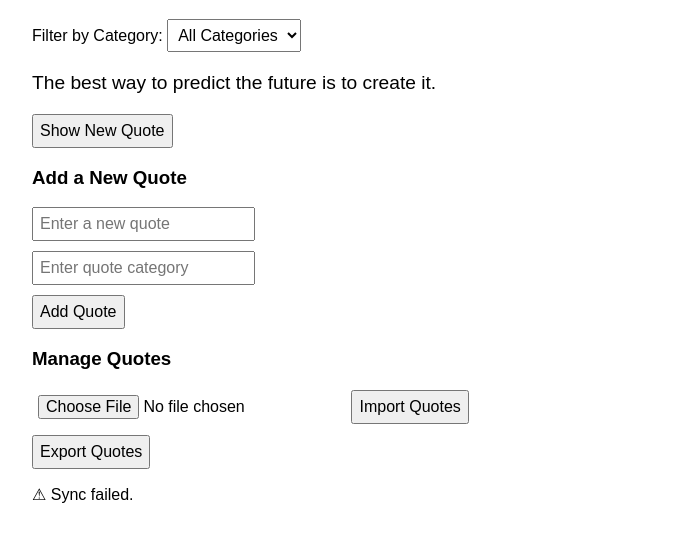
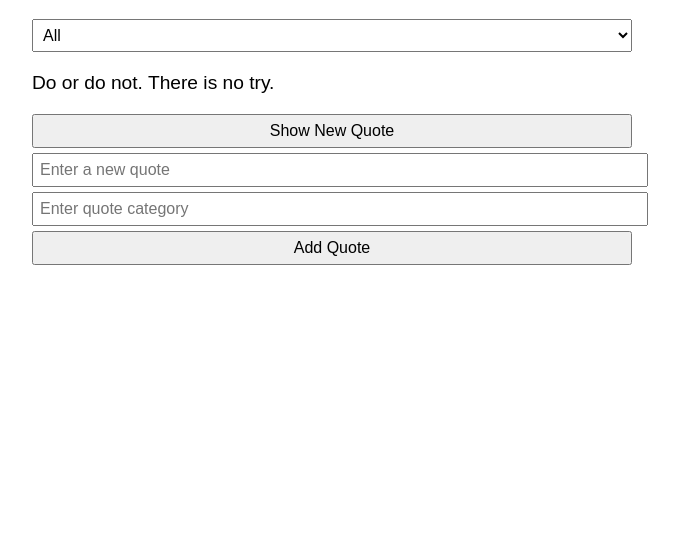
Before and after one commit to edturf01/alx_fe_javascript, a plain HTML site: page dom-manipulation/index.html in a window 1280 px wide. Shown: the part 81-622 px from the top of the page, without its empty margins (308-987 px from the left). Drawn offline with Linux system fonts and the light colour scheme; no server answers.

Commit message:
Feat: Simplified DOM-only Dynamic Quote Generator with category filter and add form

```diff
--- a/dom-manipulation/index.html
+++ b/dom-manipulation/index.html
@@ -5,45 +5,20 @@
   <meta name="viewport" content="width=device-width, initial-scale=1.0"/>
   <title>Dynamic Quote Generator</title>
   <style>
-    body { font-family: sans-serif; padding: 20px; max-width: 600px; margin: auto; }
+    body { font-family: Arial, sans-serif; padding: 20px; max-width: 600px; margin: auto; }
     #quoteDisplay { font-size: 1.2rem; margin: 20px 0; }
-    #conflictNotice { color: red; margin-top: 10px; }
-    .form-group { margin-bottom: 10px; }
-    select, input, button { padding: 6px; font-size: 1rem; }
+    input, select, button { padding: 6px; font-size: 1rem; margin: 5px 0; display: block; width: 100%; }
   </style>
 </head>
 <body>
   <h1>Dynamic Quote Generator</h1>
 
-  <div class="form-group">
-    <label for="categoryFilter">Filter by Category:</label>
-    <select id="categoryFilter" onchange="filterQuotes()">
-      <option value="all">All Categories</option>
-    </select>
-  </div>
-
+  <!-- Filter dropdown is created via JavaScript -->
   <div id="quoteDisplay">Your quote will appear here.</div>
 
   <button id="newQuote">Show New Quote</button>
 
-  <h3>Add a New Quote</h3>
-  <div class="form-group">
-    <input id="newQuoteText" type="text" placeholder="Enter a new quote" />
-  </div>
-  <div class="form-group">
-    <input id="newQuoteCategory" type="text" placeholder="Enter quote category" />
-  </div>
-  <button onclick="addQuote()">Add Quote</button>
-
-  <h3>Manage Quotes</h3>
-  <div class="form-group">
-    <input type="file" id="importFile" />
-    <button onclick="importFromJsonFile()">Import Quotes</button>
-  </div>
-  <button onclick="exportToJsonFile()">Export Quotes</button>
-
-  <p id="syncStatus">🔄 Syncing...</p>
-  <p id="conflictNotice" hidden>⚠ New quotes fetched from server and added.</p>
+  <!-- Add quote form is created via JavaScript -->
 
   <script src="script.js"></script>
 </body>
--- a/dom-manipulation/script.js
+++ b/dom-manipulation/script.js
@@ -1,169 +1,85 @@
-let quotes = [];
+// Simple Dynamic Quote Generator using DOM manipulation only
+
 const quoteDisplay = document.getElementById("quoteDisplay");
-const categoryFilter = document.getElementById("categoryFilter");
-const syncStatus = document.getElementById("syncStatus");
-const conflictNotice = document.getElementById("conflictNotice");
+const newQuoteBtn = document.getElementById("newQuote");
 
-// Load from localStorage
-if (localStorage.getItem("quotes")) {
-  quotes = JSON.parse(localStorage.getItem("quotes"));
-} else {
-  quotes = [
-    { text: "The best way to predict the future is to create it.", category: "inspiration" },
-    { text: "Do or do not. There is no try.", category: "motivation" },
-    { text: "Simplicity is the ultimate sophistication.", category: "design" },
-  ];
-  localStorage.setItem("quotes", JSON.stringify(quotes));
+let quotes = [
+  { text: "The best way to predict the future is to create it.", category: "inspiration" },
+  { text: "Do or do not. There is no try.", category: "motivation" },
+  { text: "Simplicity is the ultimate sophistication.", category: "design" },
+];
+
+function displayRandomQuote(category = "all") {
+  const filtered = category === "all" ? quotes : quotes.filter(q => q.category === category);
+  if (filtered.length === 0) {
+    quoteDisplay.textContent = "No quotes available for this category.";
+    return;
+  }
+  const randomQuote = filtered[Math.floor(Math.random() * filtered.length)];
+  quoteDisplay.textContent = randomQuote.text;
 }
 
-function populateCategories() {
-  const uniqueCategories = [...new Set(quotes.map(q => q.category))];
-  categoryFilter.innerHTML = '<option value="all">All Categories</option>';
-  uniqueCategories.forEach(cat => {
+function addQuote() {
+  const quoteInput = document.getElementById("newQuoteText");
+  const categoryInput = document.getElementById("newQuoteCategory");
+  const text = quoteInput.value.trim();
+  const category = categoryInput.value.trim().toLowerCase();
+  if (!text || !category) {
+    alert("Please enter both quote and category.");
+    return;
+  }
+  quotes.push({ text, category });
+  alert("Quote added!");
+  quoteInput.value = "";
+  categoryInput.value = "";
+  updateCategoryOptions();
+}
+
+function createAddQuoteForm() {
+  const form = document.createElement("div");
+
+  const quoteInput = document.createElement("input");
+  quoteInput.id = "newQuoteText";
+  quoteInput.placeholder = "Enter a new quote";
+
+  const categoryInput = document.createElement("input");
+  categoryInput.id = "newQuoteCategory";
+  categoryInput.placeholder = "Enter quote category";
+
+  const addButton = document.createElement("button");
+  addButton.textContent = "Add Quote";
+  addButton.onclick = addQuote;
+
+  form.appendChild(quoteInput);
+  form.appendChild(categoryInput);
+  form.appendChild(addButton);
+  document.body.appendChild(form);
+}
+
+function createCategoryFilter() {
+  const filter = document.createElement("select");
+  filter.id = "categoryFilter";
+  filter.onchange = () => displayRandomQuote(filter.value);
+  document.body.insertBefore(filter, quoteDisplay);
+  updateCategoryOptions();
+}
+
+function updateCategoryOptions() {
+  const filter = document.getElementById("categoryFilter");
+  const categories = ["all", ...new Set(quotes.map(q => q.category))];
+  filter.innerHTML = "";
+  categories.forEach(cat => {
     const option = document.createElement("option");
     option.value = cat;
     option.textContent = cat.charAt(0).toUpperCase() + cat.slice(1);
-    categoryFilter.appendChild(option);
+    filter.appendChild(option);
   });
-
-  const savedFilter = localStorage.getItem("selectedCategory");
-  if (savedFilter) {
-    categoryFilter.value = savedFilter;
-    filterQuotes();
-  }
 }
 
-function filterQuotes() {
-  const selected = categoryFilter.value;
-  localStorage.setItem("selectedCategory", selected);
-
-  const filteredQuotes = selected === "all"
-    ? quotes
-    : quotes.filter(q => q.category === selected);
-
-  if (filteredQuotes.length === 0) {
-    quoteDisplay.textContent = "No quotes in this category.";
-    return;
-  }
-
-  const randomIndex = Math.floor(Math.random() * filteredQuotes.length);
-  const quote = filteredQuotes[randomIndex].text;
-  quoteDisplay.textContent = quote;
-  sessionStorage.setItem("lastQuote", quote);
-}
-
-function addQuote() {
-  const text = document.getElementById("newQuoteText").value.trim();
-  const category = document.getElementById("newQuoteCategory").value.trim().toLowerCase();
-
-  if (!text || !category) {
-    alert("Please enter both quote text and category.");
-    return;
-  }
-
-  const newQuote = { text, category };
-  quotes.push(newQuote);
-  localStorage.setItem("quotes", JSON.stringify(quotes));
-  populateCategories();
-  alert("Quote added successfully!");
-  document.getElementById("newQuoteText").value = "";
-  document.getElementById("newQuoteCategory").value = "";
-
-  // Post new quote to server (mock)
-  postQuoteToServer(newQuote);
-}
-
-// Required by ALX: async fetch from server
-async function fetchQuotesFromServer() {
-  const res = await fetch('https://jsonplaceholder.typicode.com/posts?_limit=5');
-  const data = await res.json();
-  return data.map(item => ({
-    text: item.title,
-    category: 'server'
-  }));
-}
-
-// Required by ALX: async post to mock server
-async function postQuoteToServer(quote) {
-  try {
-    const res = await fetch('https://jsonplaceholder.typicode.com/posts', {
-      method: 'POST',
-      body: JSON.stringify(quote),
-      headers: {
-        'Content-Type': 'application/json; charset=UTF-8'
-      }
-    });
-    const data = await res.json();
-    console.log("Posted to server:", data);
-  } catch (err) {
-    console.error("Post failed:", err);
-  }
-}
-
-// Required by ALX: syncQuotes using async/await
-async function syncQuotes() {
-  try {
-    const serverQuotes = await fetchQuotesFromServer();
-    const existingTexts = new Set(quotes.map(q => q.text));
-    const newQuotes = serverQuotes.filter(q => !existingTexts.has(q.text));
-
-    if (newQuotes.length > 0) {
-      quotes = [...quotes, ...newQuotes];
-      localStorage.setItem("quotes", JSON.stringify(quotes));
-      populateCategories();
-      filterQuotes();
-      syncStatus.textContent = "Quotes synced with server!";
-      conflictNotice.hidden = false;
-    } else {
-      syncStatus.textContent = "✔ No new updates from server.";
-    }
-  } catch (err) {
-    console.error("Sync failed:", err);
-    syncStatus.textContent = "⚠ Sync failed.";
-  }
-}
-
-function exportToJsonFile() {
-  const dataStr = JSON.stringify(quotes, null, 2);
-  const blob = new Blob([dataStr], { type: "application/json" });
-  const url = URL.createObjectURL(blob);
-  const a = document.createElement("a");
-  a.href = url;
-  a.download = "quotes.json";
-  a.click();
-  URL.revokeObjectURL(url);
-}
-
-function importFromJsonFile() {
-  const input = document.getElementById("importFile");
-  const file = input.files[0];
-  if (!file) return;
-
-  const reader = new FileReader();
-  reader.onload = function (e) {
-    try {
-      const importedQuotes = JSON.parse(e.target.result);
-      if (Array.isArray(importedQuotes)) {
-        quotes = importedQuotes;
-        localStorage.setItem("quotes", JSON.stringify(quotes));
-        populateCategories();
-        filterQuotes();
-        alert("Quotes imported successfully!");
-      } else {
-        alert("Invalid file format.");
-      }
-    } catch (error) {
-      alert("Error parsing file.");
-    }
-  };
-  reader.readAsText(file);
-}
-
-// Event Listeners
-document.getElementById("newQuote").addEventListener("click", filterQuotes);
-
-// Initialize
-populateCategories();
-filterQuotes();
-syncQuotes(); // Initial sync
-setInterval(syncQuotes, 15000); // Periodic sync every 15s
+// Init
+document.addEventListener("DOMContentLoaded", () => {
+  createCategoryFilter();
+  createAddQuoteForm();
+  displayRandomQuote();
+  newQuoteBtn.addEventListener("click", () => displayRandomQuote(document.getElementById("categoryFilter").value));
+});
```
